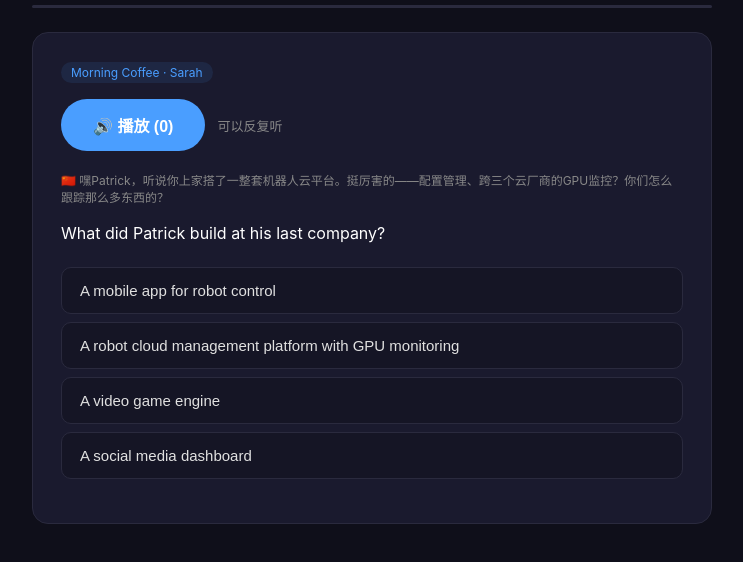
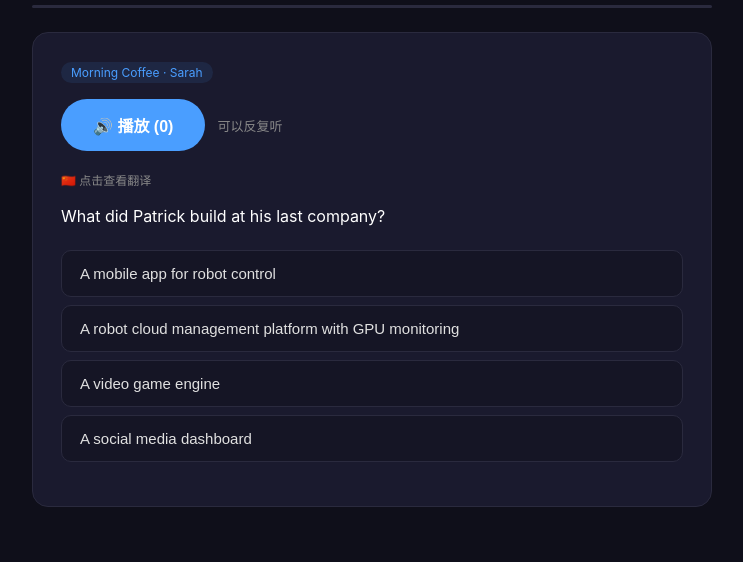
Before and after one commit to 1sunzichen/aimemory, a website: page docs/public/listen-quiz.html in a window 1280 px wide. Shown: the part 168-730 px from the top of the page, without its empty margins (268-1011 px from the left). Drawn offline with Linux system fonts and the light colour scheme.

Commit message:
fix: hide Chinese translation behind click-to-reveal — no cheating!

```diff
--- a/docs/public/listen-quiz.html
+++ b/docs/public/listen-quiz.html
@@ -318,7 +318,7 @@ function renderQuiz() {
         '<button class="btn-play" id="btnPlay" onclick="playAudio()">🔊 播放 (0)</button>' +
         '<span class="play-count">可以反复听</span>' +
       '</div>' +
-      '<div style="font-size:12px;color:var(--sub);margin-bottom:16px">🇨🇳 '+escHtml(q.cn)+'</div>' +
+      '<div style="font-size:12px;color:var(--sub);margin-bottom:16px;cursor:pointer" onclick="var t=this;if(t.textContent.indexOf(\'🇨🇳\')===0){t.textContent=t.getAttribute(\'data-cn\')}else{t.textContent=\'🇨🇳 点击查看翻译\'}" data-cn="🇨🇳 '+escHtml(q.cn)+'">🇨🇳 点击查看翻译</div>' +
       '<div class="question">'+escHtml(q.question)+'</div>' +
       '<div class="options">'+optHTML+'</div>' +
       '<div class="explanation" id="explain"></div>' +
```
